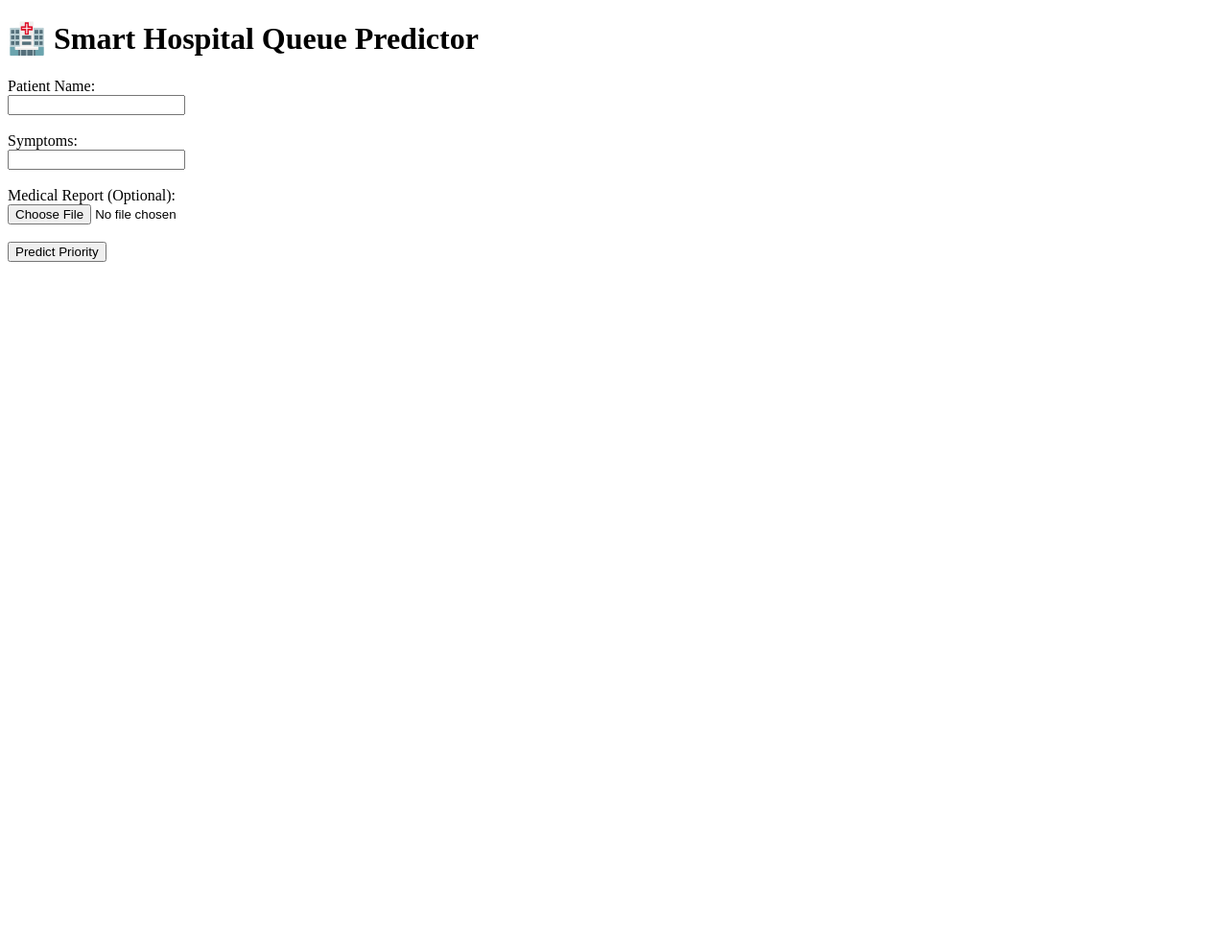
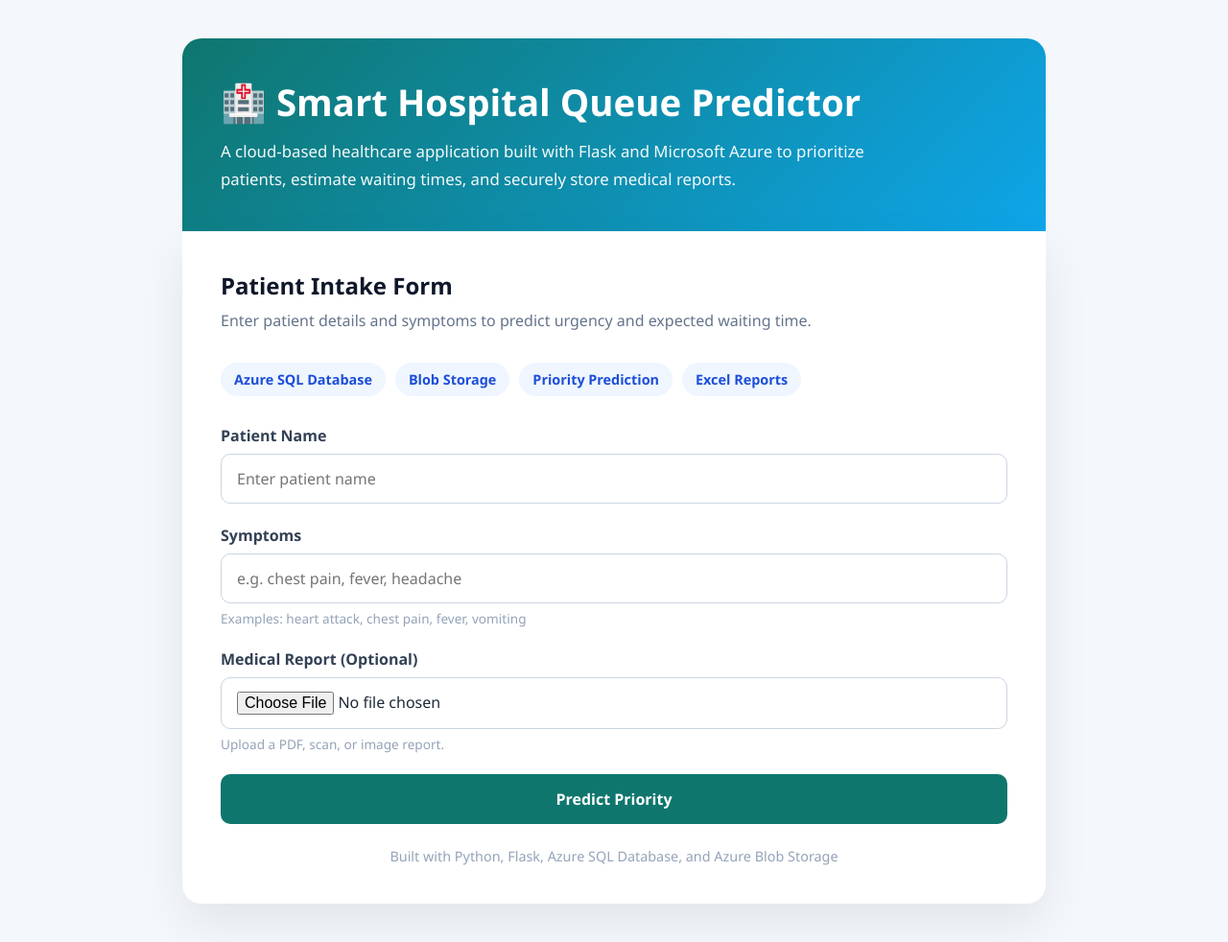
Before and after one commit to vigneshwaran-s-007/smart-hospital-queue-predictor, a Flask app: page / in a window 1280 px wide. Shown: the whole page at 96% size. Before the commit the page ends 273 px from the top, so only its background shows below. Run offline with Flask 3, Linux system fonts and the light colour scheme.

Commit message:
Improve UI design

```diff
--- a/Templates/index.html
+++ b/Templates/index.html
@@ -1,20 +1,235 @@
 <!DOCTYPE html>
-<html>
+<html lang="en">
 <head>
+    <meta charset="UTF-8">
+    <meta name="viewport" content="width=device-width, initial-scale=1.0">
     <title>Smart Hospital Queue Predictor</title>
+    <style>
+        * {
+            box-sizing: border-box;
+            margin: 0;
+            padding: 0;
+            font-family: "Segoe UI", Arial, sans-serif;
+        }
+
+        body {
+            background: #f4f7fb;
+            color: #1f2937;
+            min-height: 100vh;
+            padding: 40px 20px;
+        }
+
+        .page {
+            max-width: 900px;
+            margin: 0 auto;
+        }
+
+        .hero {
+            background: linear-gradient(135deg, #0f766e, #0ea5e9);
+            color: white;
+            padding: 40px;
+            border-radius: 20px 20px 0 0;
+        }
+
+        .hero h1 {
+            font-size: 2.4rem;
+            margin-bottom: 12px;
+            font-weight: 700;
+        }
+
+        .hero p {
+            font-size: 1.05rem;
+            line-height: 1.7;
+            max-width: 700px;
+            opacity: 0.95;
+        }
+
+        .card {
+            background: white;
+            padding: 40px;
+            border-radius: 0 0 20px 20px;
+            box-shadow: 0 20px 50px rgba(15, 23, 42, 0.08);
+        }
+
+        .section-title {
+            font-size: 1.5rem;
+            margin-bottom: 8px;
+            color: #0f172a;
+        }
+
+        .section-subtitle {
+            color: #64748b;
+            margin-bottom: 30px;
+            line-height: 1.6;
+        }
+
+        .features {
+            display: flex;
+            flex-wrap: wrap;
+            gap: 10px;
+            margin-bottom: 30px;
+        }
+
+        .feature {
+            background: #eff6ff;
+            color: #1d4ed8;
+            padding: 8px 14px;
+            border-radius: 999px;
+            font-size: 0.9rem;
+            font-weight: 600;
+        }
+
+        .form-group {
+            margin-bottom: 22px;
+        }
+
+        label {
+            display: block;
+            margin-bottom: 8px;
+            font-weight: 600;
+            color: #334155;
+        }
+
+        input[type="text"],
+        input[type="file"] {
+            width: 100%;
+            padding: 14px 16px;
+            border: 1px solid #cbd5e1;
+            border-radius: 10px;
+            font-size: 1rem;
+            background: #ffffff;
+            transition: border-color 0.2s ease, box-shadow 0.2s ease;
+        }
+
+        input[type="text"]:focus,
+        input[type="file"]:focus {
+            outline: none;
+            border-color: #0ea5e9;
+            box-shadow: 0 0 0 3px rgba(14, 165, 233, 0.12);
+        }
+
+        .hint {
+            margin-top: 6px;
+            font-size: 0.85rem;
+            color: #94a3b8;
+        }
+
+        .submit-btn {
+            width: 100%;
+            padding: 15px;
+            border: none;
+            border-radius: 10px;
+            background: #0f766e;
+            color: white;
+            font-size: 1rem;
+            font-weight: 600;
+            cursor: pointer;
+            transition: background 0.2s ease, transform 0.2s ease;
+        }
+
+        .submit-btn:hover {
+            background: #0d9488;
+            transform: translateY(-1px);
+        }
+
+        .footer {
+            margin-top: 24px;
+            text-align: center;
+            color: #94a3b8;
+            font-size: 0.9rem;
+        }
+
+        @media (max-width: 768px) {
+            body {
+                padding: 20px 12px;
+            }
+
+            .hero,
+            .card {
+                padding: 28px 22px;
+            }
+
+            .hero h1 {
+                font-size: 2rem;
+            }
+
+            .section-title {
+                font-size: 1.3rem;
+            }
+        }
+    </style>
 </head>
 <body>
-    <h1>🏥 Smart Hospital Queue Predictor</h1>
+    <div class="page">
+        <div class="hero">
+            <h1>🏥 Smart Hospital Queue Predictor</h1>
+            <p>
+                A cloud-based healthcare application built with Flask and Microsoft Azure
+                to prioritize patients, estimate waiting times, and securely store
+                medical reports.
+            </p>
+        </div>
 
-    <form method="POST" action="/predict" enctype="multipart/form-data">
-        <label>Patient Name:</label><br>
-        <input type="text" name="patient_name" required><br><br>
+        <div class="card">
+            <h2 class="section-title">Patient Intake Form</h2>
+            <p class="section-subtitle">
+                Enter patient details and symptoms to predict urgency and expected waiting time.
+            </p>
 
-        <label>Symptoms:</label><br>
-        <input type="text" name="symptoms" required><br><br>
-	<label>Medical Report (Optional):</label><br>
-	<input type="file" name="report"><br><br>
-        <button type="submit">Predict Priority</button>
-    </form>
+            <div class="features">
+                <span class="feature">Azure SQL Database</span>
+                <span class="feature">Blob Storage</span>
+                <span class="feature">Priority Prediction</span>
+                <span class="feature">Excel Reports</span>
+            </div>
+
+            <form method="POST" action="/predict" enctype="multipart/form-data">
+                <div class="form-group">
+                    <label for="patient_name">Patient Name</label>
+                    <input
+                        type="text"
+                        id="patient_name"
+                        name="patient_name"
+                        placeholder="Enter patient name"
+                        required
+                    >
+                </div>
+
+                <div class="form-group">
+                    <label for="symptoms">Symptoms</label>
+                    <input
+                        type="text"
+                        id="symptoms"
+                        name="symptoms"
+                        placeholder="e.g. chest pain, fever, headache"
+                        required
+                    >
+                    <div class="hint">
+                        Examples: heart attack, chest pain, fever, vomiting
+                    </div>
+                </div>
+
+                <div class="form-group">
+                    <label for="report">Medical Report (Optional)</label>
+                    <input
+                        type="file"
+                        id="report"
+                        name="report"
+                    >
+                    <div class="hint">
+                        Upload a PDF, scan, or image report.
+                    </div>
+                </div>
+
+                <button type="submit" class="submit-btn">
+                    Predict Priority
+                </button>
+            </form>
+
+            <div class="footer">
+                Built with Python, Flask, Azure SQL Database, and Azure Blob Storage
+            </div>
+        </div>
+    </div>
 </body>
 </html>
```
